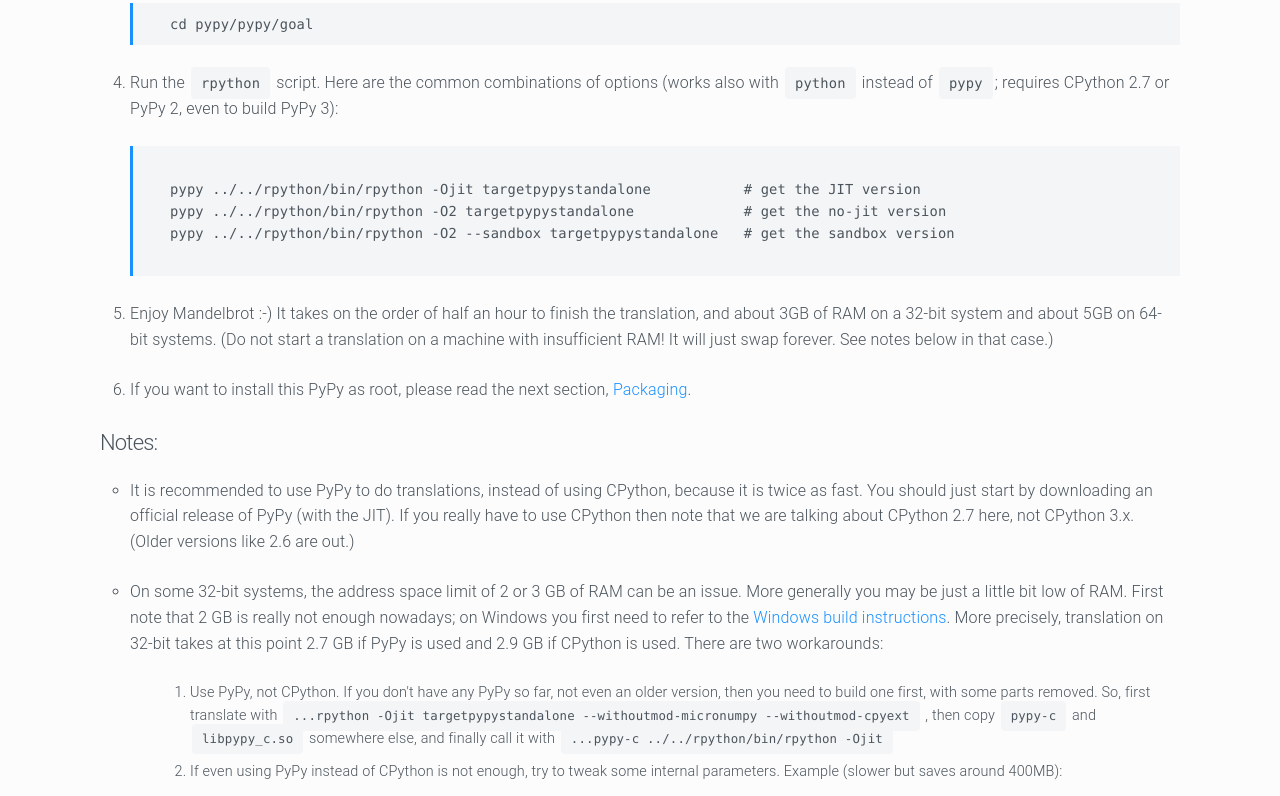
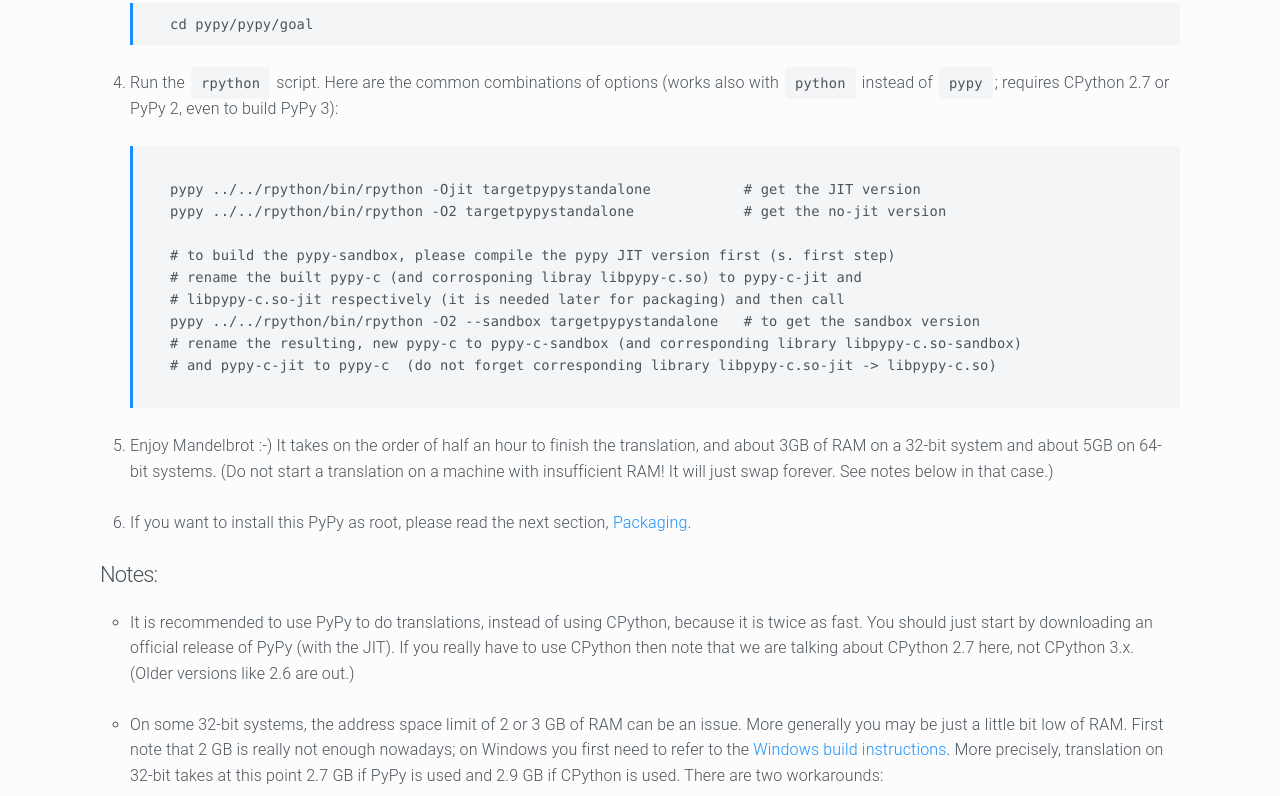
Before and after one commit to markdoerr/pypy-website, a website: page docs/downloads.html in a window 1280 px wide. Shown: the part 5301-6097 px from the top of the page. Drawn offline with Linux system fonts and the light colour scheme.

Commit message:
download.html : build-from-source adjusted to new sandbox-2

```diff
--- a/docs/downloads.html
+++ b/docs/downloads.html
@@ -333,7 +333,13 @@
                     <pre><code>
 pypy ../../rpython/bin/rpython -Ojit targetpypystandalone           # get the JIT version
 pypy ../../rpython/bin/rpython -O2 targetpypystandalone             # get the no-jit version
-pypy ../../rpython/bin/rpython -O2 --sandbox targetpypystandalone   # get the sandbox version
+
+# to build the pypy-sandbox, please compile the pypy JIT version first (s. first step)
+# rename the built pypy-c (and corrosponing libray libpypy-c.so) to pypy-c-jit and
+# libpypy-c.so-jit respectively (it is needed later for packaging) and then call
+pypy ../../rpython/bin/rpython -O2 --sandbox targetpypystandalone   # to get the sandbox version
+# rename the resulting, new pypy-c to pypy-c-sandbox (and corresponding library libpypy-c.so-sandbox)
+# and pypy-c-jit to pypy-c  (do not forget corresponding library libpypy-c.so-jit -> libpypy-c.so)
 
 </code></pre>
                 </li>
@@ -443,6 +449,11 @@
 cd ./pypy/pypy/tool/release/
 python package.py --help #for information
 python package.py --archive-name pypy-my-own-package-name
+
+# to pack the pypy-c-sandbox, a full JIT-version of pypy-c (including the corresponding library) needs to be in the goal directory
+python package.py --archive-name pypy_my-sandbox-os --builddir ../../goal  --targetdir my/package/targetdir
+# to use the sandbox, please rename the library back to libpypy-c.so-jit and
+# libpypy-c.so-sandbox to libpypy-c.so
 
 </code></pre>
             <p>
```
